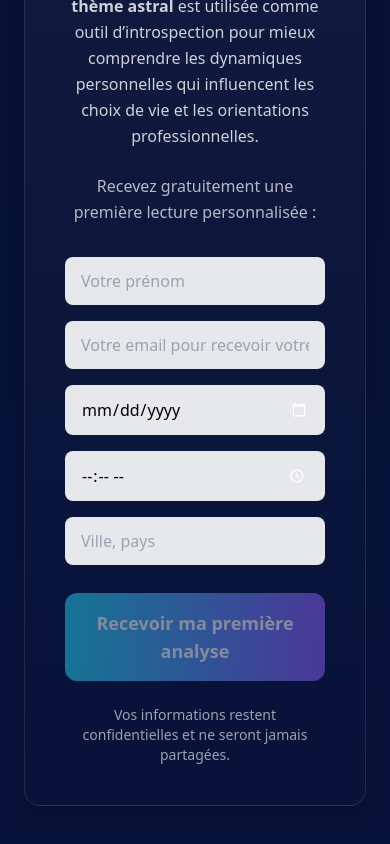
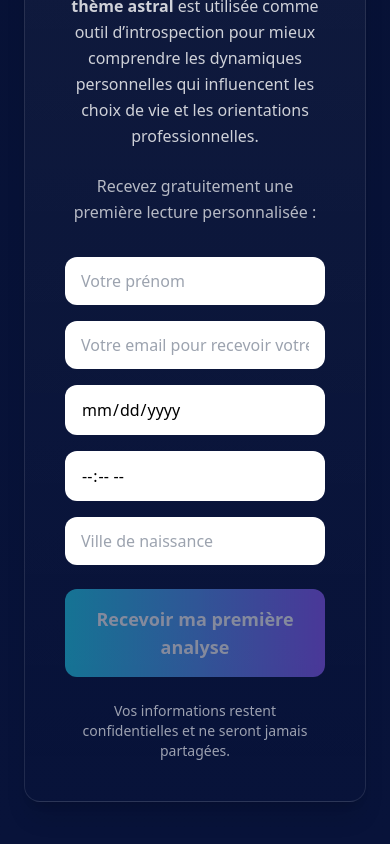
Before and after one commit to arnaudcrestey/procoach, a Next.js app in the folder arnaudcrestey-site-main/: page /resultat in a window 390 px wide. Shown: the part 1080-1924 px from the top of the page. Built offline with nearby package versions, Linux system fonts and the light colour scheme.

Commit message:
formulaire responsive mobile

```diff
--- a/arnaudcrestey-site-main/app/resultat/page.tsx
+++ b/arnaudcrestey-site-main/app/resultat/page.tsx
@@ -318,7 +318,7 @@ export default function ResultPage() {
 
         <form
   onSubmit={handleSubmit}
-          className="mt-8 grid gap-4 max-w-xl mx-auto"
+  className="mt-8 flex flex-col gap-4 w-full max-w-md mx-auto"
 >
 
   <input
@@ -327,7 +327,7 @@ export default function ResultPage() {
     value={firstName}
     onChange={(e)=>setFirstName(e.target.value)}
     required
-            className="w-full rounded-lg bg-white/90 px-4 py-3 text-black"
+    className="w-full rounded-xl bg-white px-4 py-3 text-black text-base outline-none focus:ring-2 focus:ring-cyan-400"
   />
 
   <input
@@ -336,37 +336,41 @@ export default function ResultPage() {
     value={email}
     onChange={(e)=>setEmail(e.target.value)}
     required
-            className="w-full rounded-lg bg-white/90 px-4 py-3 text-black"
+    className="w-full rounded-xl bg-white px-4 py-3 text-black text-base outline-none focus:ring-2 focus:ring-cyan-400"
   />
+
+  <div className="flex flex-col sm:flex-row gap-4">
 
     <input
       type="date"
       value={birthDate}
       onChange={(e)=>setBirthDate(e.target.value)}
       required
-            className="w-full rounded-lg bg-white/90 px-4 py-3 text-black"
+      className="w-full rounded-xl bg-white px-4 py-3 text-black text-base outline-none focus:ring-2 focus:ring-cyan-400"
     />
 
     <input
       type="time"
       value={birthTime}
       onChange={(e)=>setBirthTime(e.target.value)}
-            className="w-full rounded-lg bg-white/90 px-4 py-3 text-black"
+      className="w-full rounded-xl bg-white px-4 py-3 text-black text-base outline-none focus:ring-2 focus:ring-cyan-400"
     />
+
+  </div>
 
   <input
     type="text"
-            placeholder="Ville, pays"
+    placeholder="Ville de naissance"
     value={birthPlace}
     onChange={(e)=>setBirthPlace(e.target.value)}
     required
-            className="w-full rounded-lg bg-white/90 px-4 py-3 text-black"
+    className="w-full rounded-xl bg-white px-4 py-3 text-black text-base outline-none focus:ring-2 focus:ring-cyan-400"
   />
 
   <button
     type="submit"
     disabled={!analysis || sending}
-            className="mt-3 w-full rounded-xl bg-gradient-to-r from-cyan-400 to-violet-500 py-4 text-lg font-semibold text-white disabled:opacity-50"
+    className="mt-2 w-full rounded-xl bg-gradient-to-r from-cyan-400 to-violet-500 py-4 text-lg font-semibold text-white disabled:opacity-50 active:scale-95 transition"
   >
     Recevoir ma première analyse
   </button>
```
Lines whose indentation alone changed are shown as unchanged.
